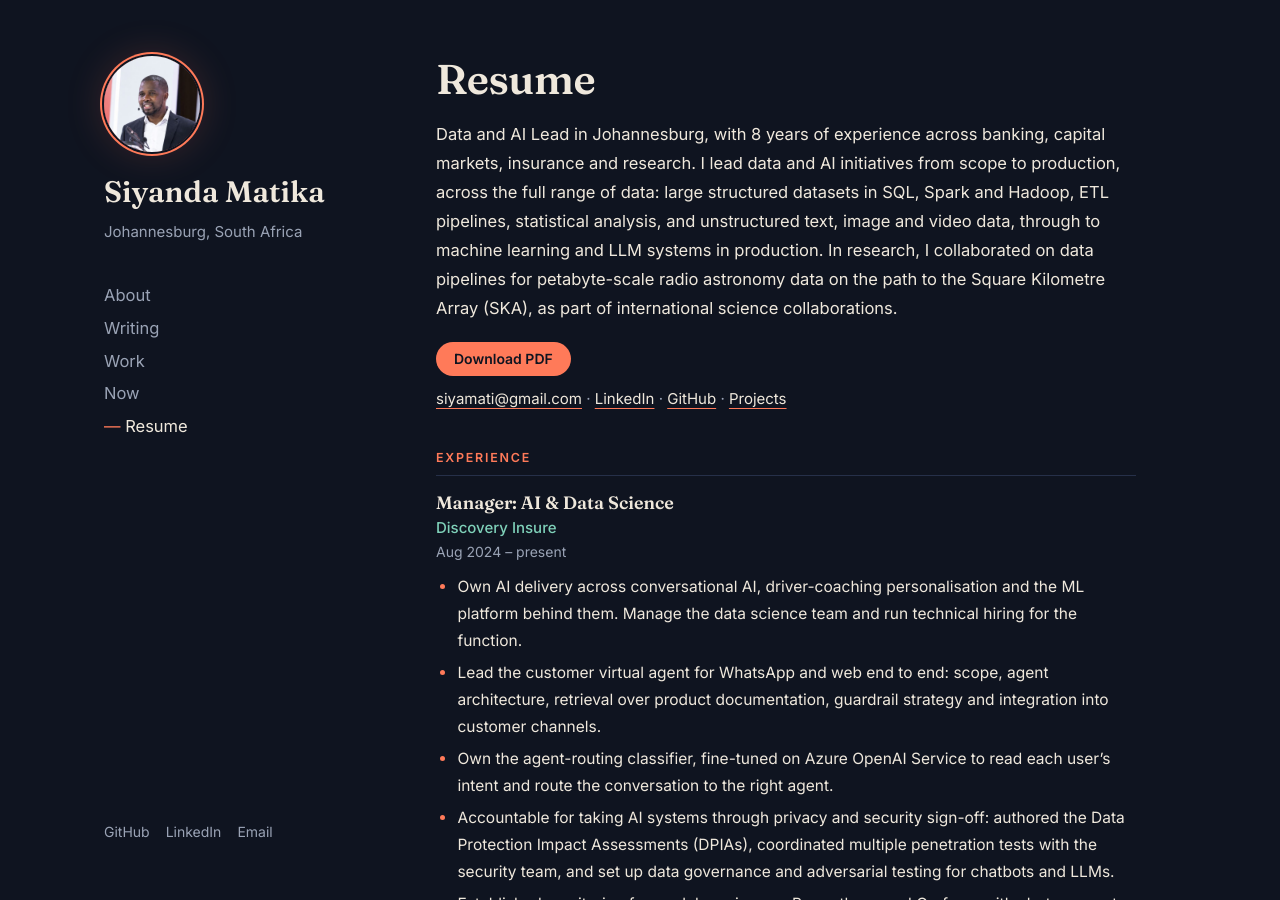
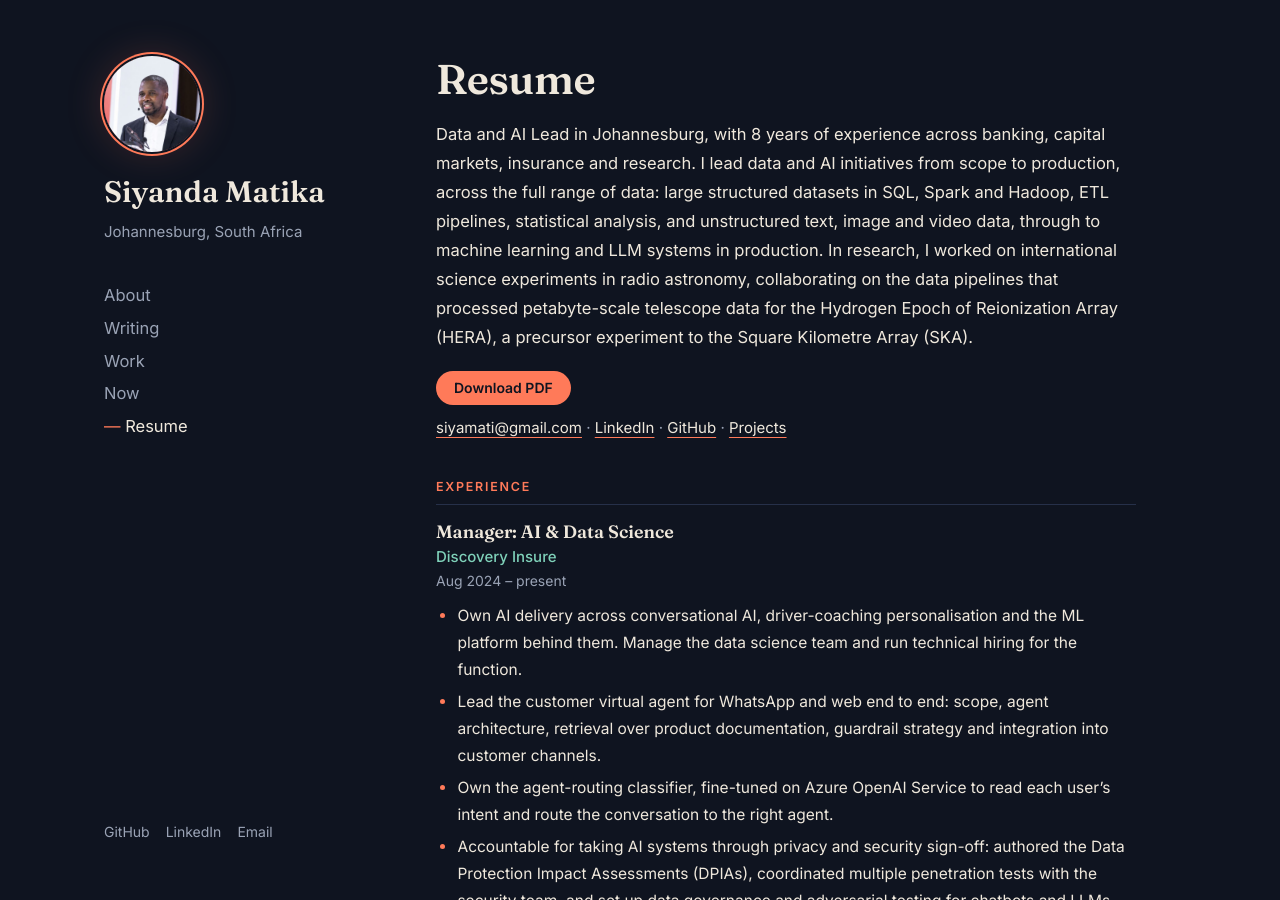
Before and after one commit to matikasiyanda/matikasiyanda.github.io, a Jekyll site: the page built from _pages/resume.md, in a window 1280 px wide and 900 px high. Built offline with Jekyll 4.4.1, drawn with Linux system fonts in a browser that asks for light colours.

Commit message:
Resume: research work stated as science experiments

```diff
--- a/_pages/resume.md
+++ b/_pages/resume.md
@@ -17,9 +17,11 @@ capital markets, insurance and research. I lead data and AI initiatives from
 scope to production, across the full range of data: large structured datasets
 in SQL, Spark and Hadoop, ETL pipelines, statistical analysis, and
 unstructured text, image and video data, through to machine learning and LLM
-systems in production. In research, I collaborated on data pipelines for
-petabyte-scale radio astronomy data on the path to the Square Kilometre Array
-(SKA), as part of international science collaborations.
+systems in production. In research, I worked on international science
+experiments in radio astronomy, collaborating on the data pipelines that
+processed petabyte-scale telescope data for the Hydrogen Epoch of
+Reionization Array (HERA), a precursor experiment to the Square Kilometre
+Array (SKA).
 
 <p class="cv-actions"><a class="btn-download" href="/assets/files/siyanda-matika-resume.pdf" download>Download PDF</a></p>
 
```
Also changed, not shown: 1 other file.
